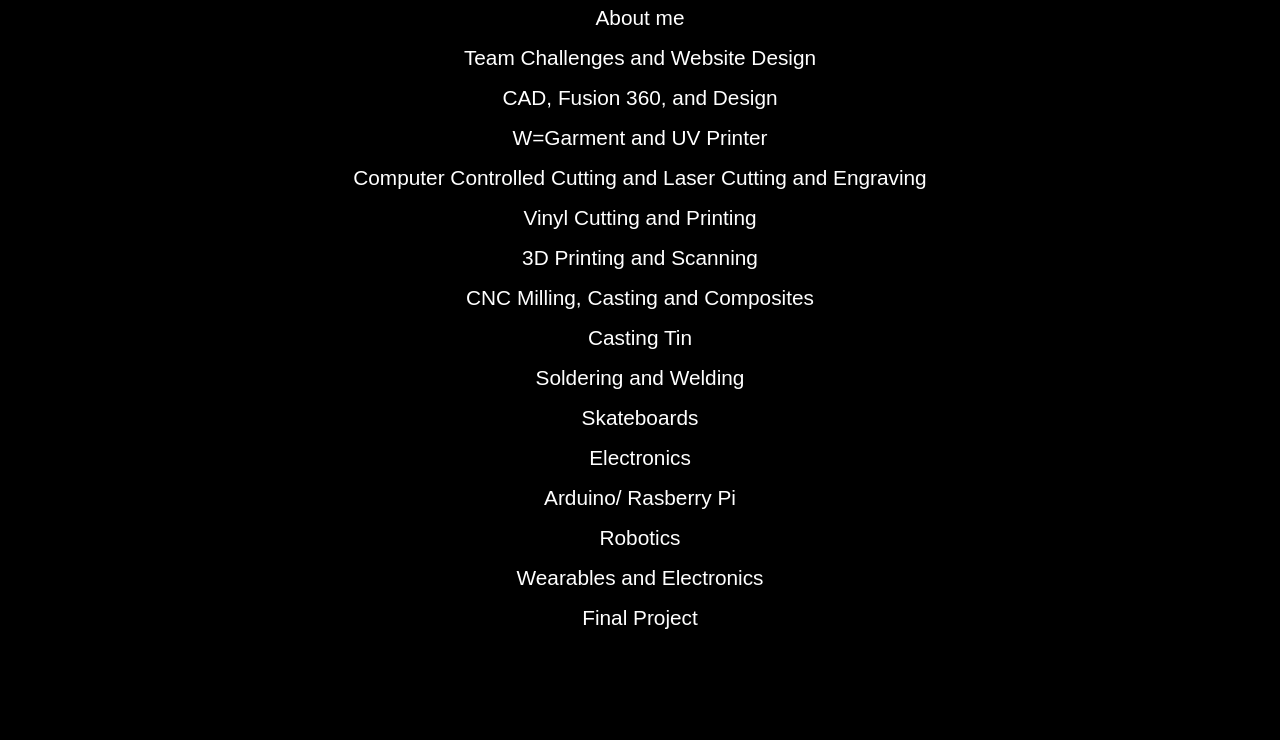
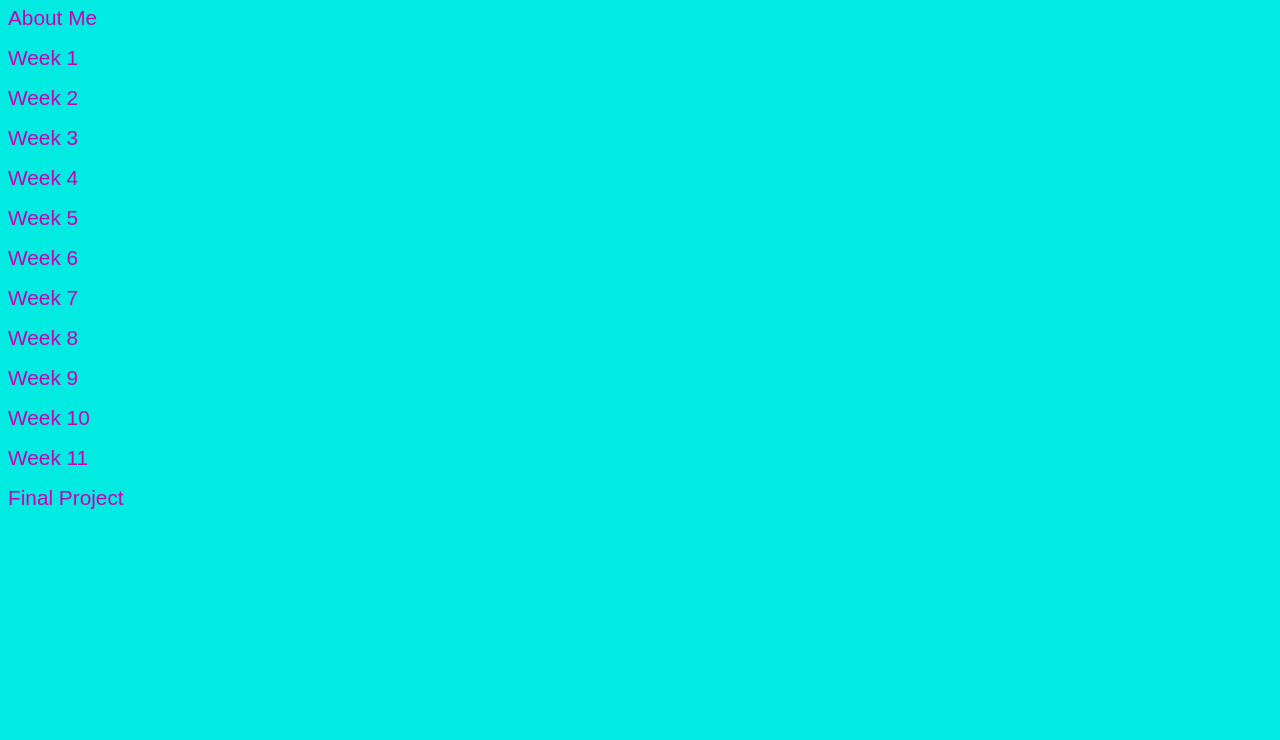
Before and after one commit to wrafab/jewettm, a plain HTML site: page index.html in a window 1280 px wide. Shown: the part 60-800 px from the top of the page. Drawn offline with Linux system fonts and the light colour scheme.

Commit message:
Update index.html

```diff
--- a/index.html
+++ b/index.html
@@ -1,36 +1,36 @@
+
 <html>
 
 <head>
-<title>Max Jewett</title>
+<title>Index- Max Jewett</title>
 
 <style>
-h1 {font-family:arial;color:#FFFFFF;font-size:200%;text-align:center;max-width:1280px;}
-h2 {font-family:arial;color:red;font-size:30px;}
+h1 {font-family:arial;color: #CC00B3;text-align:center;}
+h2 {font-family:arial;color: #CC00B3;font-size:30px;}
 
 a {font-family:arial;font-size:130%;}
 a:link {
-	color: #FFFFFF;
+	color: #CC00B3;
 	text-decoration: none;
 }
+
 a:visited {
 	text-decoration: none;
-	color: #F2F2F2;
+	color: #CC00B3;
 }
 a:hover {
-	color: #D70000;
+	color: #FFFFFF;
 	text-decoration: none;
 }
 a:active {
 	text-decoration: none;
-	color: #999999;
+	color: #CC00B3;
 }
 
-body {text-align:center;
-background-image:url('background.jpg');
-background-repeat:no-repeat;
-background-position:left top;
-width="1280"; height="960";
-background-color:black;
+
+body {
+
+background-color: rgb(0, 235, 225);
 }
 
 </style>
@@ -39,72 +39,61 @@ background-color:black;
 <body>
 
 <p>
-<h1>Max Jewett's Digital Engineering and Fabrication Works 2017</h1>
+<h1>Max Jewett - Digital Fabrication and Engineering 2017</h1>
 </p>
 
 <p>
-<a href="me.html">About me</a>
+<a href="me.html">About Me</a>
 </p>
 
 
 <p>
-<a href="w1.html">Team Challenges and Website Design</a>
+<a href="week1.html">Week 1</a>
 </p>
 
 <p>
-<a href="w2.html">CAD, Fusion 360, and Design</a>
+<a href="week2.html">Week 2</a>
 </p>
 
 <p>
-<a href="w3.html">W=Garment and UV Printer</a>
+<a href="week3.html">Week 3</a>
 </p>
 
 <p>
-<a href="w4.html">Computer Controlled Cutting and Laser Cutting and Engraving</a>
+<a href="week4.html">Week 4</a>
 </p>
 
 <p>
-<a href="w5.html">Vinyl Cutting and Printing</a>
+<a href="week5.html">Week 5</a>
 </p>
 
 <p>
-<a href="w6.html">3D Printing and Scanning</a>
+<a href="week6.html">Week 6</a>
 </p>
 
 <p>
-<a href="w7.html">CNC Milling, Casting and Composites</a>
+<a href="week7.html">Week 7</a>
 </p>
 
 <p>
-<a href="w8.html">Casting Tin</a>
+<a href="week8.html">Week 8</a>
 </p>
 
 <p>
-<a href="w9.html">Soldering and Welding</a>
+<a href="week9.html">Week 9</a>
 </p>
 
 <p>
-<a href="w10.html">Skateboards</a>
+<a href="week10.html">Week 10</a>
 </p>
 
 <p>
-<a href="w11.html">Electronics</a>
+<a href="week11.html">Week 11</a>
 </p>
 
-<p>
-<a href="w12.html">Arduino/ Rasberry Pi</a>
-</p>
 
 <p>
-<a href="w13.html">Robotics</a>
-</p>
-
-<p>
-<a href="w14.html">Wearables and Electronics</a>
-</p>
-
-<p>
-<a href="w15.html">Final Project</a>
+<a href="final.html">Final Project</a>
 </p>
 
 </body>
```
